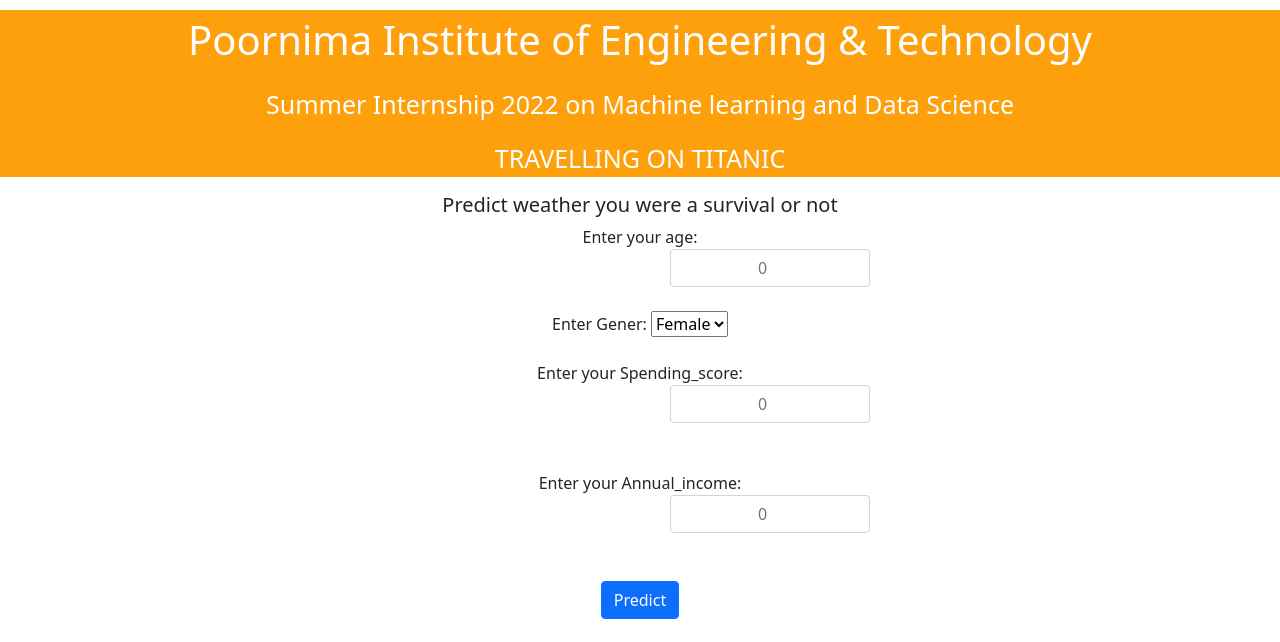
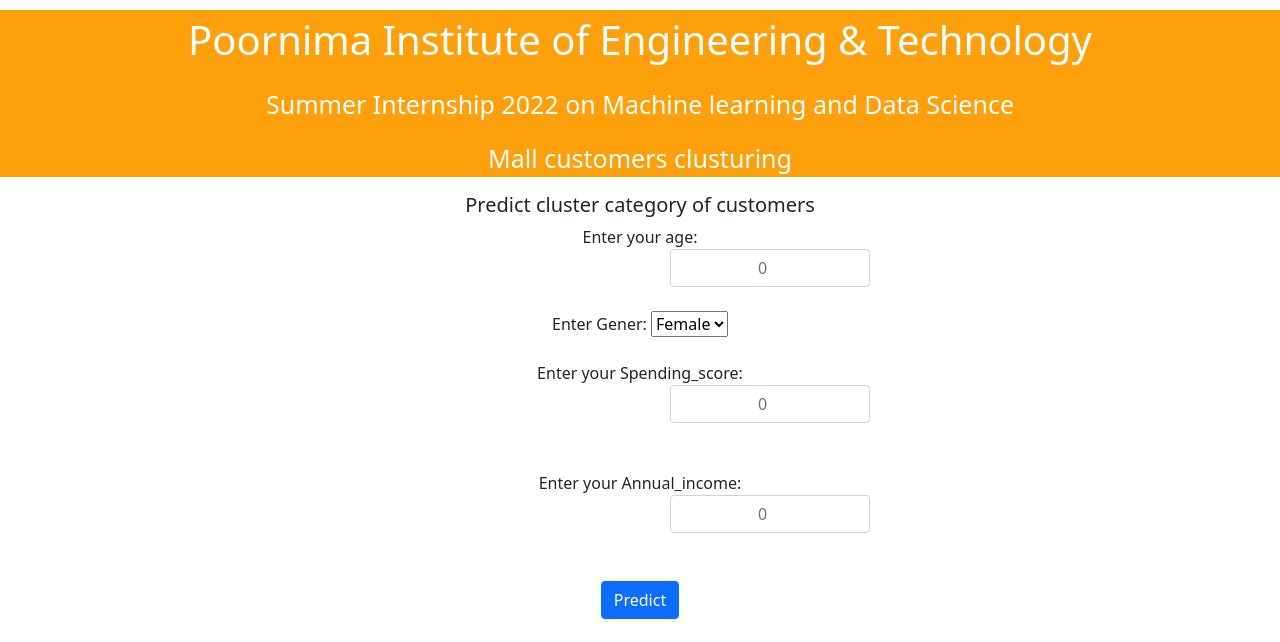
Before and after one commit to GargiSinghTanwar/k-means_clustering, a Flask app: page / in a window 1280 px wide. Shown: the top 642 px of the page. Run offline with Flask 2, Linux system fonts and the light colour scheme; parts of the project's set-up code (start-up, migrations or seed data) failed here and were passed over.

Commit message:
Update index.html

```diff
--- a/templates/index.html
+++ b/templates/index.html
@@ -28,13 +28,13 @@
 <div class="col-md-12">
 <center><p style="font-size:40px;color:white;margin-top:10px;">Poornima Institute of Engineering & Technology</p></center>
 <center><p style="font-size:25px;color:white;margin-top:10px;">Summer Internship 2022 on Machine learning and Data Science</p></center>
-<center><p style="font-size:25px;color:white;margin-top:10px;">TRAVELLING ON TITANIC</p></center>
+<center><p style="font-size:25px;color:white;margin-top:10px;">Mall customers clusturing</p></center>
 </div>
 </div>
 </div>
 
 <div class="login">
-<h2 >Predict weather you were a survival or not</h2>
+<h2 >Predict cluster category of customers</h2>
 <!-- Main Input For Receiving Query to our ML -->
 
 <form action="{{ url_for('predict')}}"method="get">
```
